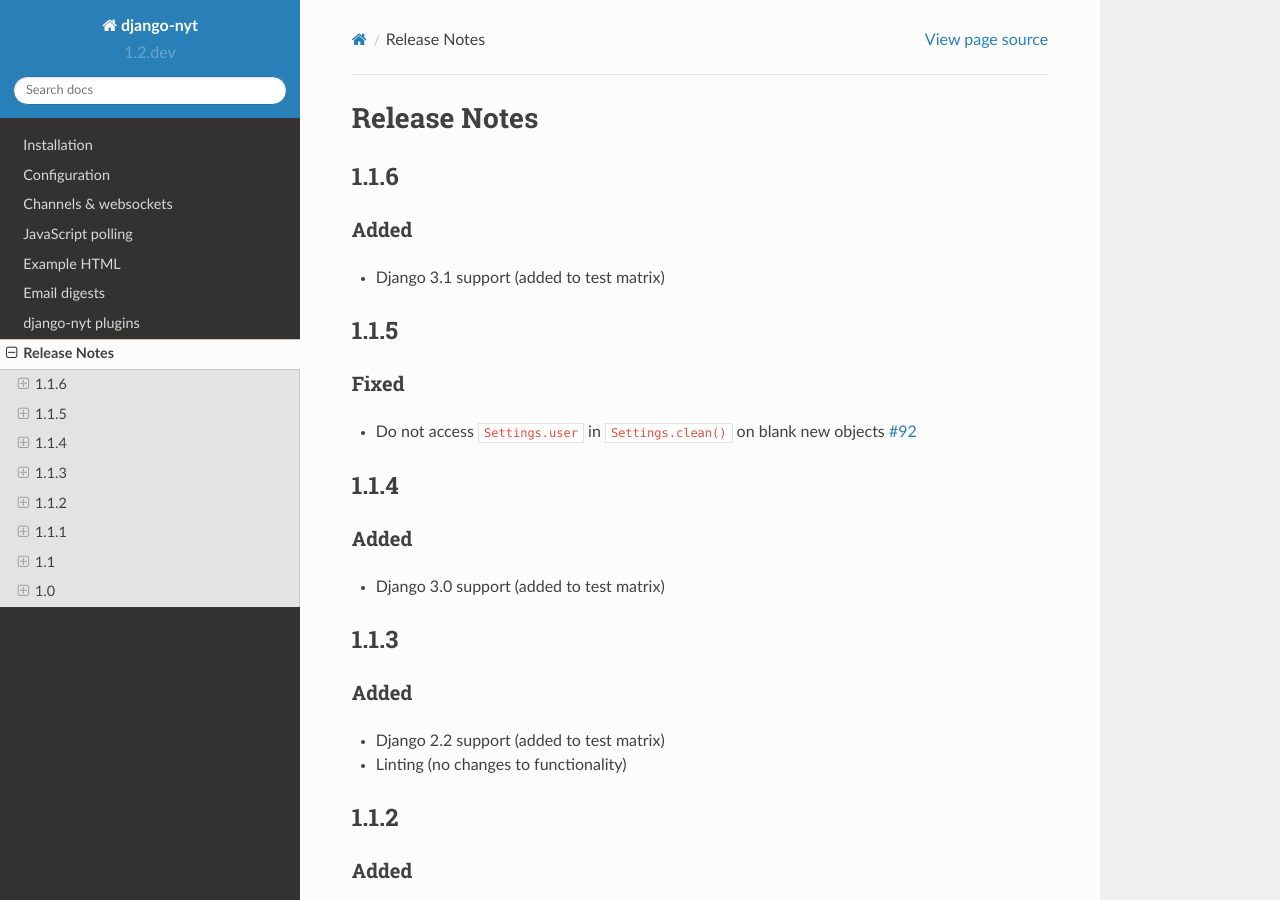
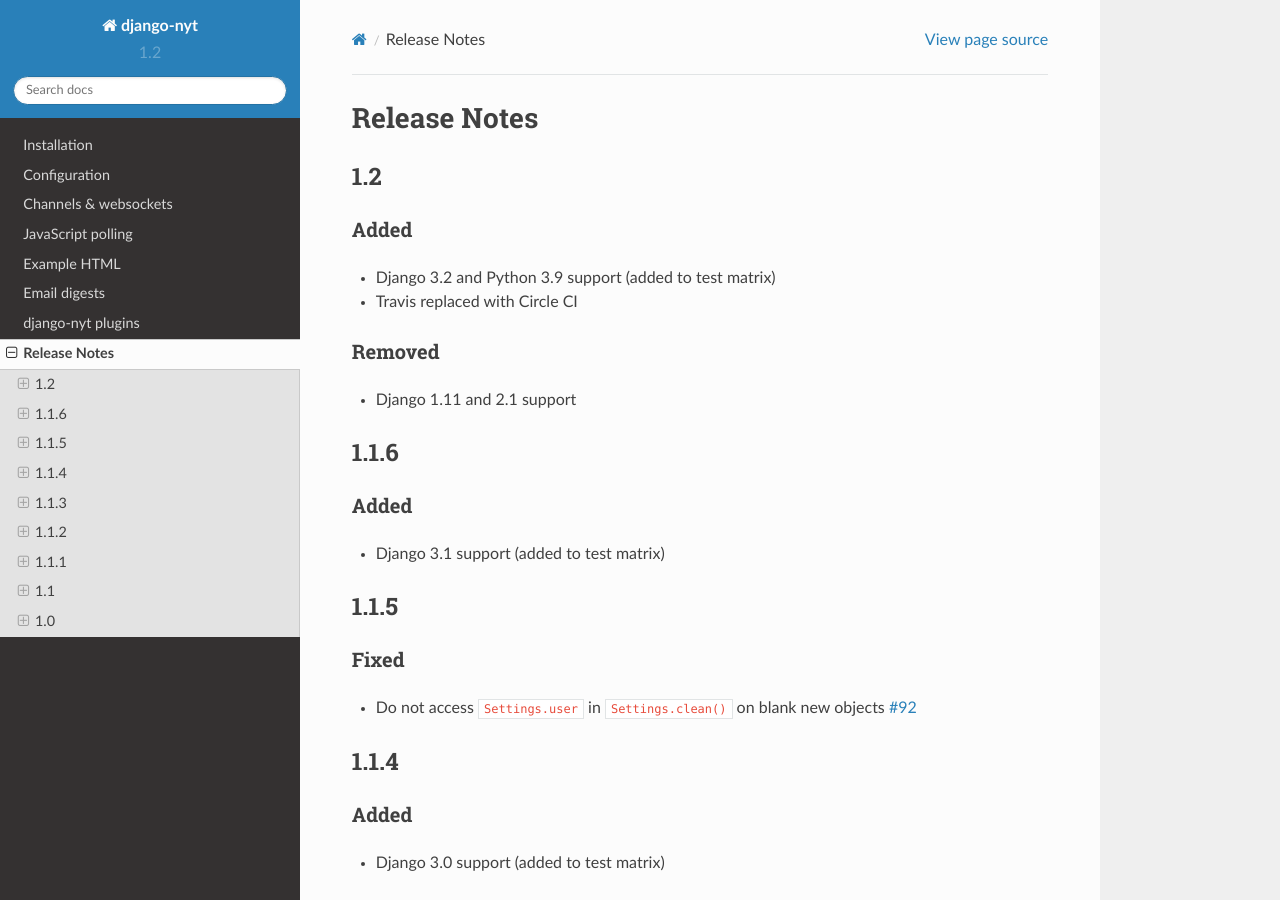
Before and after one commit to django-wiki/django-nyt, a Sphinx documentation site: the page built from docs/release_notes.rst, in a window 1280 px wide and 900 px high. Built offline with Sphinx 7.4.7 and the Read the Docs theme 2.0.0, drawn with Linux system fonts in a browser that asks for light colours; pages that are not in the unit, such as notebooks, are missing from menus.

Commit message:
Bump to 1.2

```diff
--- a/django_nyt/__init__.py
+++ b/django_nyt/__init__.py
@@ -1,5 +1,5 @@
 _disable_notifications = False
 
-__version__ = "1.2.dev"
+__version__ = "1.2"
 
 default_app_config = "django_nyt.apps.DjangoNytConfig"
--- a/docs/release_notes.rst
+++ b/docs/release_notes.rst
@@ -1,5 +1,20 @@
 Release Notes
 =============
+
+1.2
+---
+
+Added
+^^^^^
+
+* Django 3.2 and Python 3.9 support (added to test matrix)
+* Travis replaced with Circle CI
+
+Removed
+^^^^^^^
+
+* Django 1.11 and 2.1 support
+
 
 1.1.6
 -----
```
